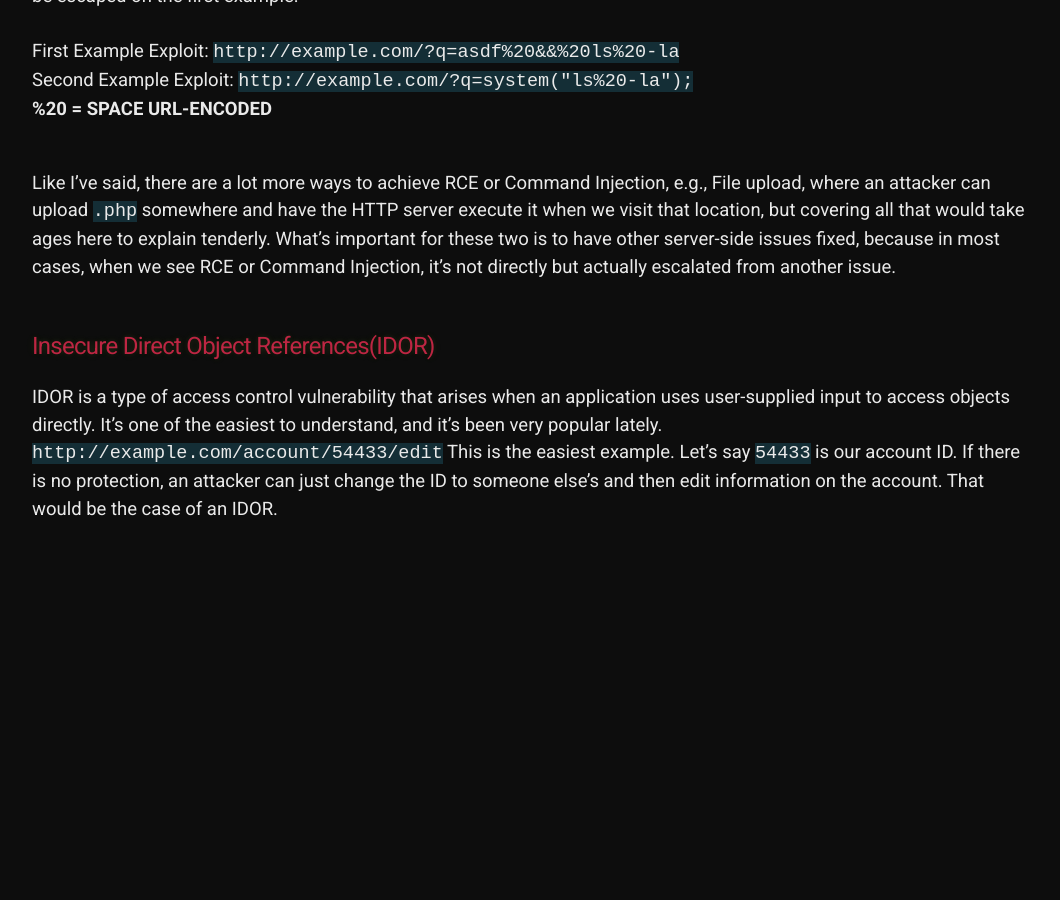
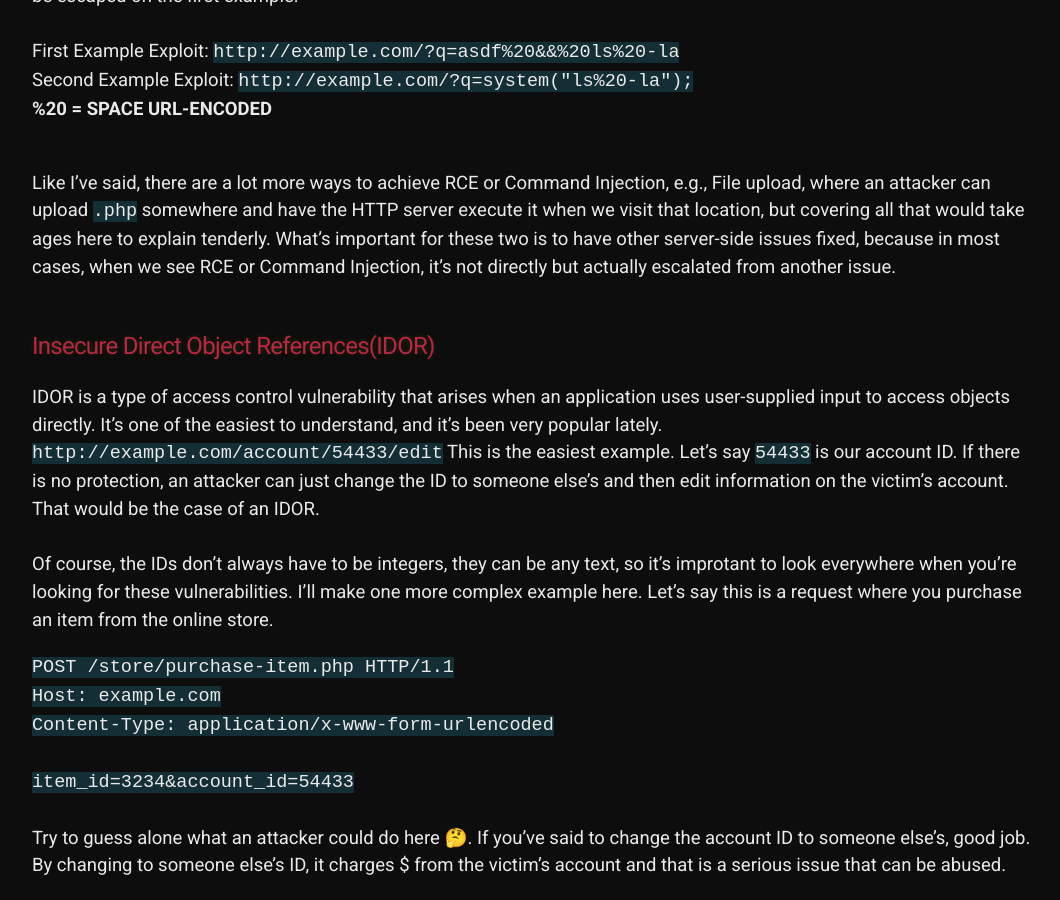
Before and after one commit to 20kilograma/blog, a Jekyll site: the page built from php-sec.md, in a window 1280 px wide and 900 px high, scrolled down 12549 px. Shown: the whole window, without its empty margins (108-1168 px from the left). Built offline with Jekyll 4.4.1, drawn with Linux system fonts in a browser that asks for light colours; some web fonts are replaced; our own code applies the rules of GitHub Pages for plain Markdown files; before the commit the page ends 13093 px from its top, so only the background shows below that.

Commit message:
Update php-sec.md

```diff
--- a/php-sec.md
+++ b/php-sec.md
@@ -239,4 +239,14 @@ What's important for these two is to have other server-side issues fixed, becaus
 
 ## Insecure Direct Object References(IDOR)
 
-IDOR is a type of access control vulnerability that arises when an application uses user-supplied input to access objects directly. It's one of the easiest to understand, and it's been very popular lately. <code>http://example.com/account/54433/edit</code> This is the easiest example. Let's say <code>54433</code> is our account ID. If there is no protection, an attacker can just change the ID to someone else's and then edit information on the account. That would be the case of an IDOR.
+IDOR is a type of access control vulnerability that arises when an application uses user-supplied input to access objects directly. It's one of the easiest to understand, and it's been very popular lately. <code>http://example.com/account/54433/edit</code> This is the easiest example. Let's say <code>54433</code> is our account ID. If there is no protection, an attacker can just change the ID to someone else's and then edit information on the victim's account. That would be the case of an IDOR.
+<br><br>
+Of course, the IDs don't always have to be integers, they can be any text, so it's improtant to look everywhere when you're looking for these vulnerabilities. I'll make one more complex example here. Let's say this is a request where you purchase an item from the online store.<br>
+
+ <code>POST /store/purchase-item.php HTTP/1.1<br>
+Host: example.com<br>
+Content-Type: application/x-www-form-urlencoded<br><br>
+item_id=3234&account_id=54433<br>
+</code>
+<br>
+Try to guess alone what an attacker could do here 🤔. If you've said to change the account ID to someone else's, good job. By changing to someone else's ID, it charges $ from the victim's account and that is a serious issue that can be abused.
```
